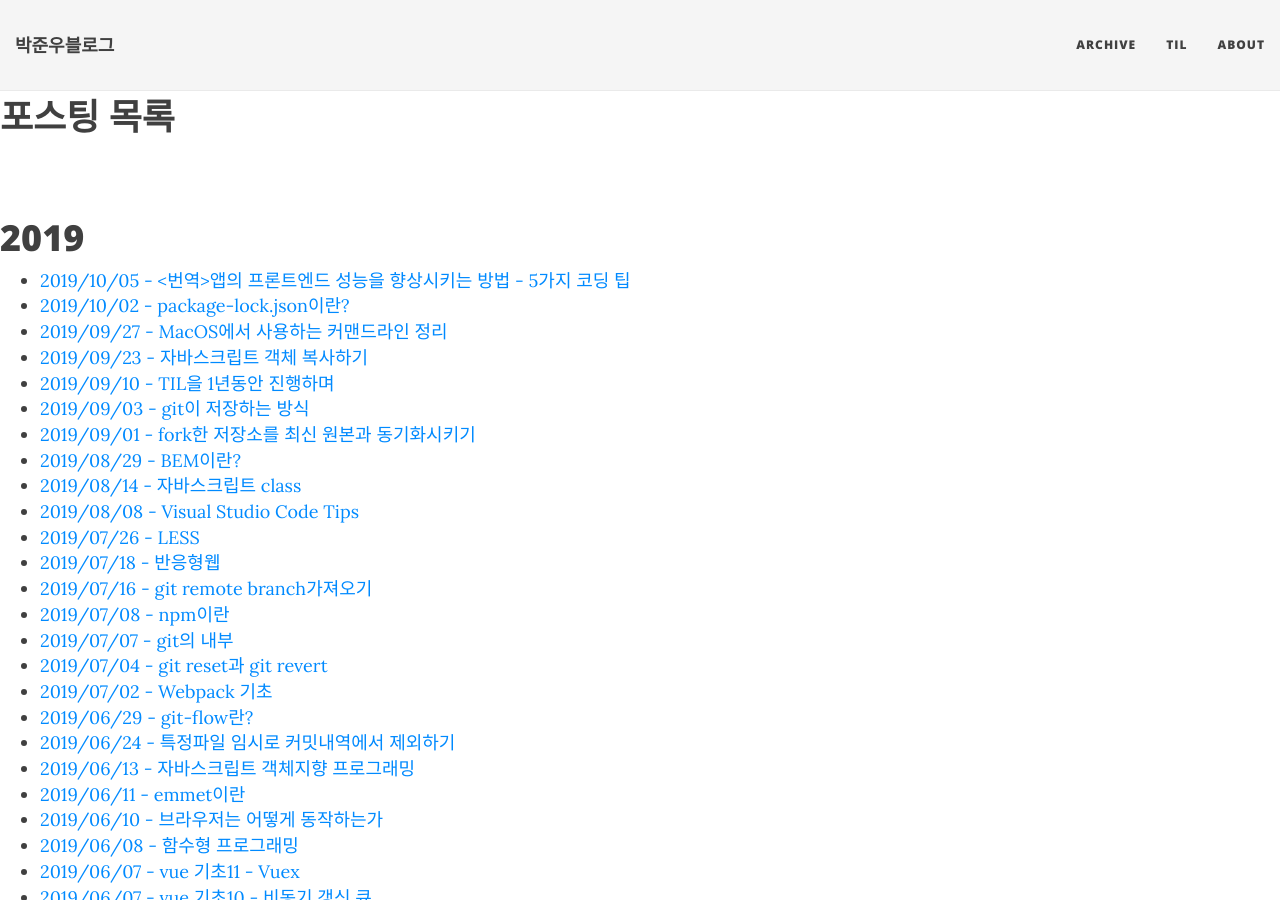
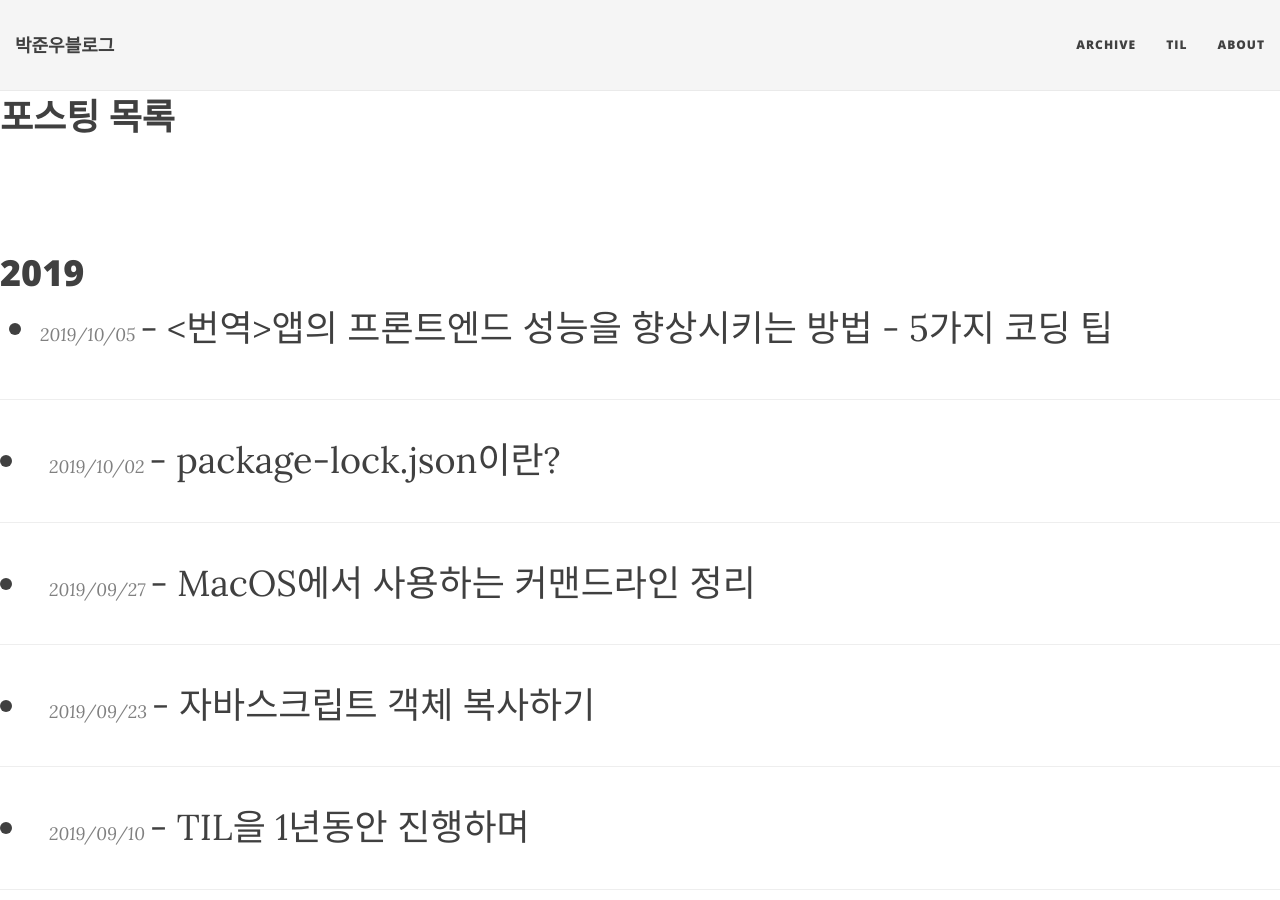
Before and after one commit to JUNWOO45/junwoo45.github.io.archived, a Jekyll site: the page built from archive.md, in a window 1280 px wide and 900 px high. Built offline with Jekyll 4.4.1, drawn with Linux system fonts in a browser that asks for light colours; nearby versions of some CDN libraries.

Commit message:
아카이브페이지 css 수정

```diff
--- a/_layouts/archive.html
+++ b/_layouts/archive.html
@@ -12,6 +12,7 @@
 <section class="posts-list">
 
   {% for post in site.posts %}
+  <article class="post-preview">
     {% assign currentDate = post.date | date: "%Y" %}
     {% if currentDate != myDate %}
         {% unless forloop.first %}</ul>{% endunless %}
@@ -29,6 +30,7 @@
     </li>
     {% if forloop.last %}
   </ul>{% endif %}
+  </article>
   {% endfor %}
 
 </section>
```
Lines whose indentation alone changed are shown as unchanged.
